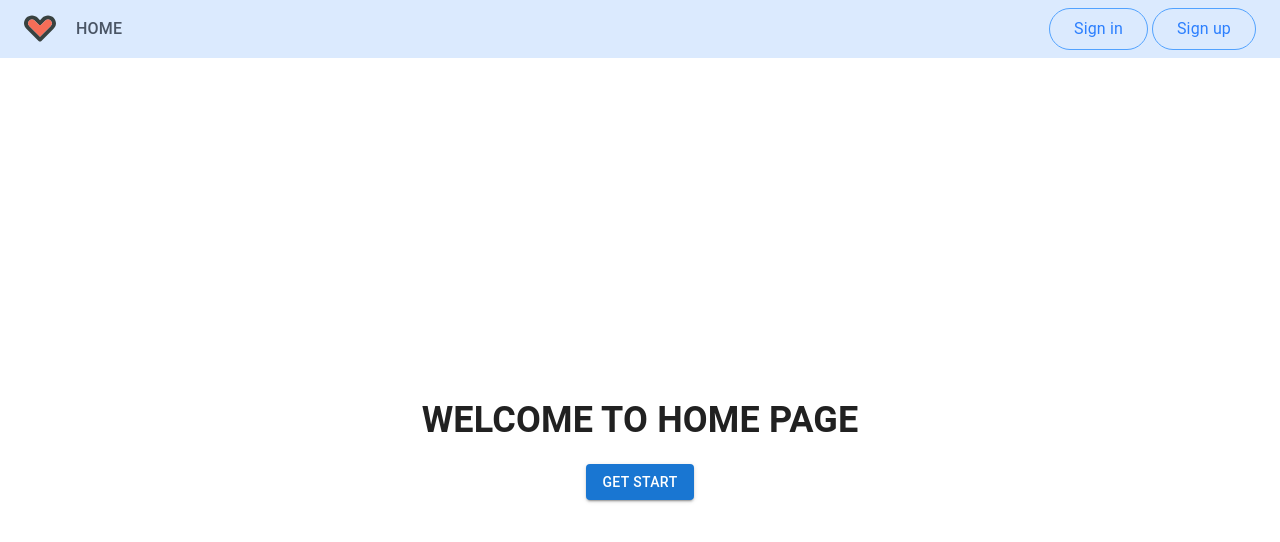
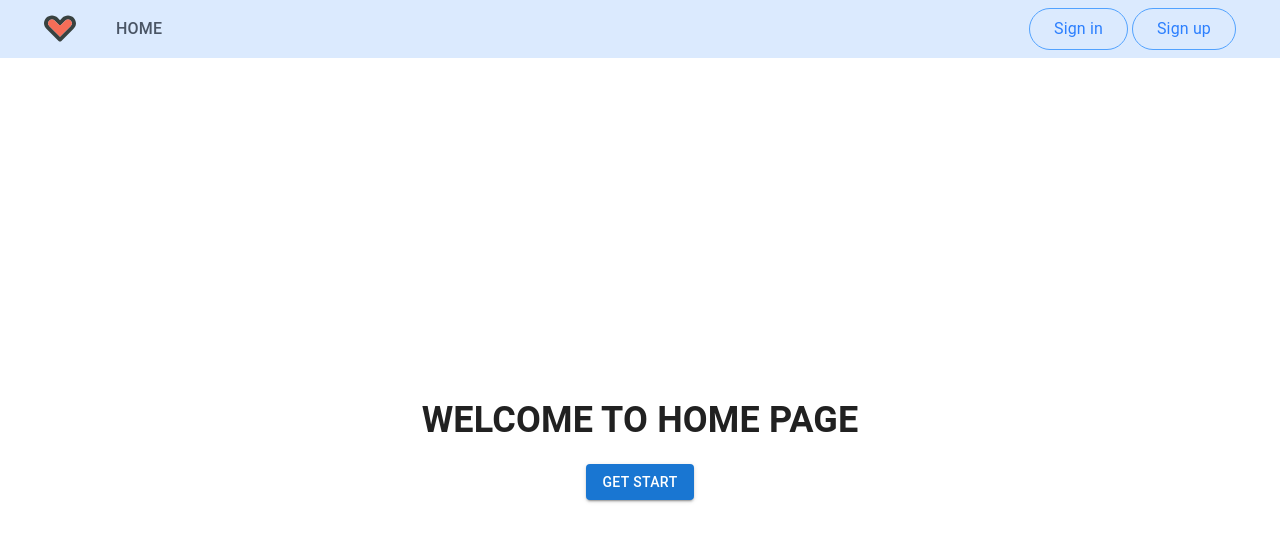
Before and after one commit to Phurinon/CRUD-training, a React (Vite) app in the folder client/: page / in a window 1280 px wide. Shown: the top 542 px of the page. Built offline with nearby package versions, Linux system fonts and the light colour scheme.

Commit message:
edit navbar

```diff
--- a/client/src/components/NewNavbar.jsx
+++ b/client/src/components/NewNavbar.jsx
@@ -51,14 +51,14 @@ export default function Navbar() {
 
   return (
     <nav className="bg-blue-100 py-2 px-6">
-      <div className="max-w-7xl mx-auto flex justify-between items-center">
+      <div className="max-w-8xl mx-auto px-5 flex justify-between items-center">
         {/* Logo */}
         <Link to="/" className="flex space-x-4">
           <HeartIcon />
         </Link>
 
         {/* Desktop Navigation */}
-        <div className="hidden md:flex ml-5 mr-auto space-x-5">
+        <div className="hidden md:flex ml-10 mr-auto space-x-5">
           {" "}
           {navItems
             .filter((item) => !item.requiresAuth || isLoggedIn) // Show only if requiresAuth is true and user is logged in
```
